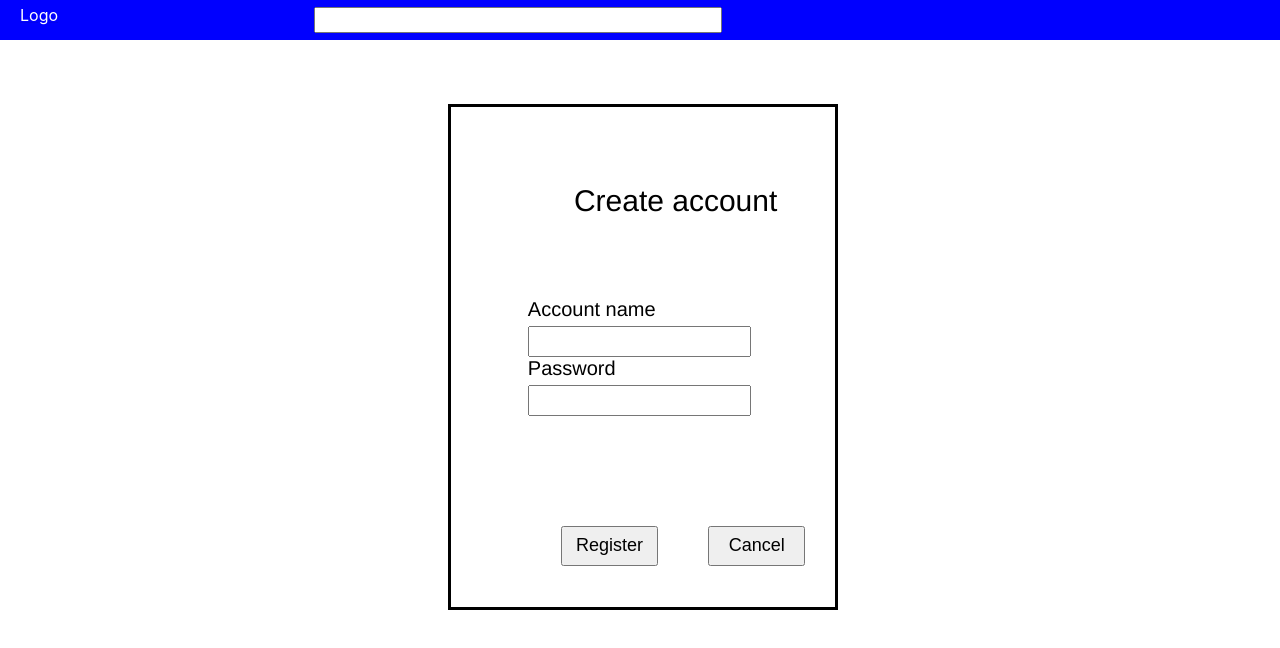
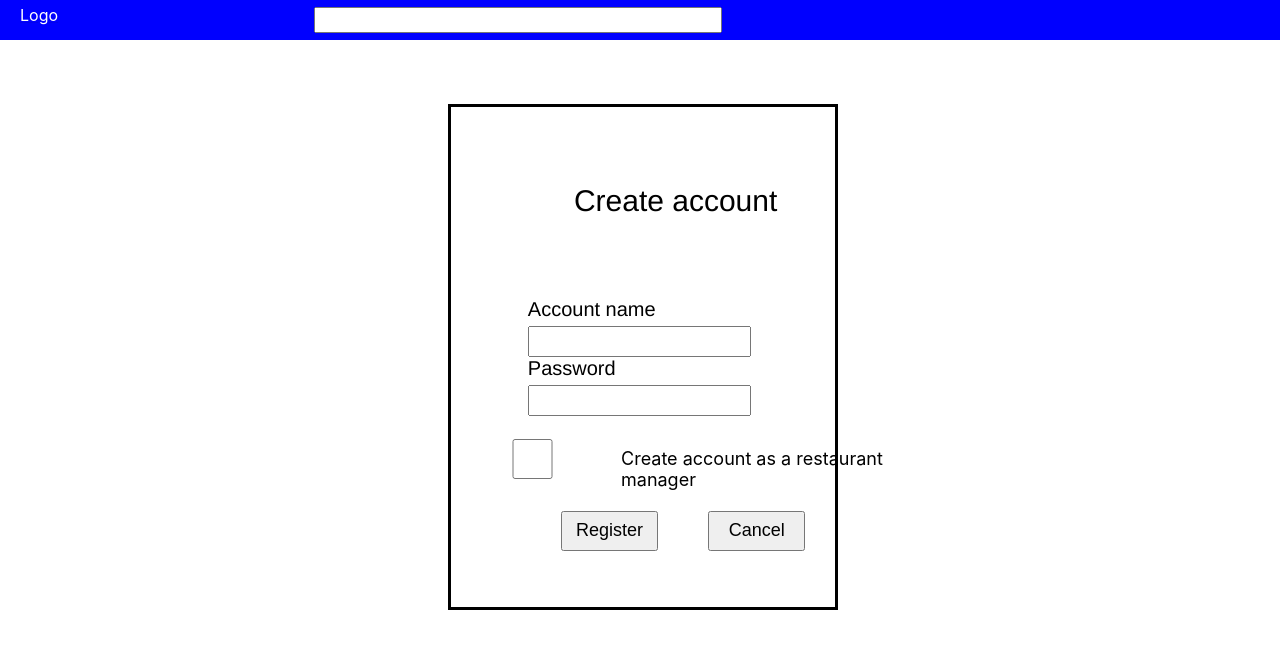
Before and after one commit to AWAProjectTeam23/Frontend, a React (Create React App) app: page /Main/CreateAccount in a window 1280 px wide. Shown: the top 648 px of the page. Built offline with nearby package versions, Linux system fonts and the light colour scheme.

Commit message:
Checkbox added in create account and in login

```diff
--- a/package.json
+++ b/package.json
@@ -13,6 +13,7 @@
     "react-route": "^1.0.3",
     "react-router-dom": "^6.0.1",
     "react-scripts": "4.0.3",
+    "styled-components": "^5.3.3",
     "web-vitals": "^1.1.2"
   },
   "scripts": {
--- a/src/MainSide/CreateAccount.js
+++ b/src/MainSide/CreateAccount.js
@@ -3,6 +3,11 @@ import style from './CreateAccount.module.css';
 import { Link } from 'react-router-dom'
 
 export default function CreateAccount(props) {
+    const [checked, setChecked] = React.useState(false);
+    const handleChange = () => {
+    setChecked(!checked);
+    props.managerCheckChange()}
+
     return (
         <div className={style.back_color}>
             <div className={style.box}>
@@ -20,7 +25,18 @@ export default function CreateAccount(props) {
                     onChange={props.CreatePasswordInput}
                     />
                 </div>
-
+                    <div>
+                        <div className={style.checkbox}>
+                            <input
+                            type="checkbox"
+                            checked={checked}
+                            onChange={handleChange}
+                            />
+                            <div className={style.checkheader}>
+                            {()=>props.createManagerCheck()}
+                            Create account as a restaurant manager</div>
+                        </div>
+                    </div>
                 <div className={style.button_margin}>
                 <button className={style.button_size} onClick={()=>props.AccountCreate()}>Register</button>
                     <Link to="/Main/" ><button className={style.button_size}>Cancel</button></Link>
--- a/src/MainSide/CreateAccount.module.css
+++ b/src/MainSide/CreateAccount.module.css
@@ -11,7 +11,6 @@
     font-size: 20px;
     font-family: 'Franklin Gothic Medium', 'Arial Narrow', Arial, sans-serif;
     color: black;
-
 }
 .box{
     background-color: white;
@@ -33,7 +32,7 @@
 }
 .button_margin{
     margin-left: 60px;
-    margin-top: 110px;
+    margin-top: 50px;
 }
 .button_size{
     width: 30%;
@@ -48,3 +47,16 @@
     height: 25px;
     -webkit-text-security: disc;
 }
+.checkbox
+{
+    margin-top: 20px;
+    margin-left: -30px;
+    width: 70%;
+    height: 25px;
+}
+.checkheader{
+    margin-top: -35px;
+    margin-left: 200px;
+    width: 325px;
+    font-size: 18px;
+}
--- a/src/MainSide/LoginAccount.js
+++ b/src/MainSide/LoginAccount.js
@@ -3,6 +3,11 @@ import style from './LoginAccount.module.css';
 import { Link } from 'react-router-dom'
 
 export default function LoginAccount(props) {
+    const [checked, setChecked] = React.useState(false);
+    const handleChange = () => {
+    setChecked(!checked);
+    props.managerLoginCheckChange()}
+
     return (
         <div className={style.back_color}>
             <div className={style.box}>
@@ -20,7 +25,18 @@ export default function LoginAccount(props) {
                     onChange={props.LoginPasswordInput}
                     />
                 </div>
-
+                    <div>
+                        <div className={style.checkbox}>
+                            <input
+                            type="checkbox"
+                            checked={checked}
+                            onChange={handleChange}
+                            />
+                            <div className={style.checkheader}>
+                            {()=>props.loginManagerCheck()}
+                            Create account as a restaurant manager</div>
+                        </div>
+                    </div>
                 <div className={style.button_margin}>
                 <button className={style.button_size} onClick={()=>props.Login()}>Login</button>
                     <Link to="/Main/" ><button className={style.button_size}>Cancel</button></Link>
--- a/src/MainSide/LoginAccount.module.css
+++ b/src/MainSide/LoginAccount.module.css
@@ -11,7 +11,6 @@
     font-size: 20px;
     font-family: 'Franklin Gothic Medium', 'Arial Narrow', Arial, sans-serif;
     color: black;
-
 }
 .box{
     background-color: white;
@@ -33,7 +32,7 @@
 }
 .button_margin{
     margin-left: 60px;
-    margin-top: 110px;
+    margin-top: 50px;
 }
 .button_size{
     width: 30%;
@@ -48,3 +47,16 @@
     height: 25px;
     -webkit-text-security: disc;
 }
+.checkbox
+{
+    margin-top: 20px;
+    margin-left: -30px;
+    width: 70%;
+    height: 25px;
+}
+.checkheader{
+    margin-top: -35px;
+    margin-left: 200px;
+    width: 325px;
+    font-size: 18px;
+}
--- a/src/MainSide/Mainbody.js
+++ b/src/MainSide/Mainbody.js
@@ -19,12 +19,18 @@ export default function Mainbody (props){
                     CreateAccountInputs={props.CreateAccountInputs}
                     CreateAccountPassword={props.CreateAccountPassword}
                     CreateNameInput={props.CreateNameAccount}
-                    CreatePasswordInput={props.CreatePasswordInput}/>}/>
+                    CreatePasswordInput={props.CreatePasswordInput}
+                    createManagerCheck={props.createManagerCheck}
+                    managerCheckChange={props.managerCheckChange}
+                   />}/>
                 <Route path="/Login" element={<LoginAccount Login={props.Login}
                     LoginInput={props.LoginInput}
                     LoginPasswordInputs={props.LoginPasswordInputs}
                     LoginNameInput={props.LoginName}
-                    LoginPasswordInput={props.LoginPasswordInput}/>}/>
+                    LoginPasswordInput={props.LoginPasswordInput}
+                    loginManagerCheck={props.loginManagerCheck}
+                    managerLoginCheckChange={props.managerLoginCheckChange}
+                    />}/>
             </Routes>
         </div>
  );
--- a/src/MainSide/Mainpage.js
+++ b/src/MainSide/Mainpage.js
@@ -15,7 +15,9 @@ export default class Mainpage extends React.Component{
             CreateAccountPasswordValue: "",
             LoginNameValue:"",
             LoginPasswordValue: "",
-            productSearchString: ""
+            productSearchString: "",
+            createManagerCheck:false,
+            loginManagerCheck:false
         }
     }
 
@@ -28,8 +30,16 @@ CreatePasswordInput=(event)=>{
     console.log(event.target.value)
 }
 AccountCreate=()=>{
-    console.log(this.state.CreateAccountNameValue)
-    console.log(this.state.CreateAccountPasswordValue)
+    if(this.state.createManagerCheck===true){
+        console.log(this.state.CreateAccountNameValue)
+        console.log(this.state.CreateAccountPasswordValue)
+        console.log('Restaurant manager account')
+        console.log(this.state.createManagerCheck)
+    }
+    else{
+        console.log(this.state.CreateAccountNameValue)
+        console.log(this.state.CreateAccountPasswordValue)
+    }
 }
 LoginName=(event)=>{
     this.setState({LoginNameValue:event.target.value})
@@ -40,8 +50,16 @@ LoginPasswordInput=(event)=>{
     console.log(event.target.value)
 }
 Login=()=>{
-    console.log(this.state.LoginNameValue)
-    console.log(this.state.LoginPasswordValue)
+    if(this.state.loginManagerCheck===true){
+        console.log(this.state.LoginNameValue)
+        console.log(this.state.LoginPasswordValue)
+        console.log('Restaurant manager account')
+        console.log(this.state.loginManagerCheck)
+    }
+    else{
+        console.log(this.state.LoginNameValue)
+        console.log(this.state.LoginPasswordValue)
+    }
 }
 onSearchFieldChange=(event)=>{
     console.log('Keyboard event');
@@ -49,8 +67,23 @@ onSearchFieldChange=(event)=>{
     this.setState({ productSearchString: event.target.value });
 }
 restaurantMenuButton=(id)=>{
-   // this.setState({items:id})
     console.log(id);
+}
+managerCheckChange=()=>{
+    if(this.state.createManagerCheck===false){
+    this.setState({createManagerCheck:true})
+    }
+    else{
+        this.setState({createManagerCheck:false})
+    }
+}
+managerLoginCheckChange=()=>{
+    if(this.state.loginManagerCheck===false){
+    this.setState({loginManagerCheck:true})
+    }
+    else{
+        this.setState({loginManagerCheck:false})
+    }
 }
     render(){
         return (
@@ -73,6 +106,10 @@ restaurantMenuButton=(id)=>{
                     LoginName={this.LoginName}
                     LoginPasswordInput={this.LoginPasswordInput}
                     restaurantMenuButton={this.restaurantMenuButton}
+                    createManagerCheck={this.state.createManagerCheck}
+                    managerCheckChange={this.managerCheckChange}
+                    loginManagerCheck={this.state.loginManagerCheck}
+                    managerLoginCheckChange={this.managerLoginCheckChange}
                     />
                  </div>
             </div>
```
Also changed, not shown: 1 other file (tests, documents, lock files or other folders).
